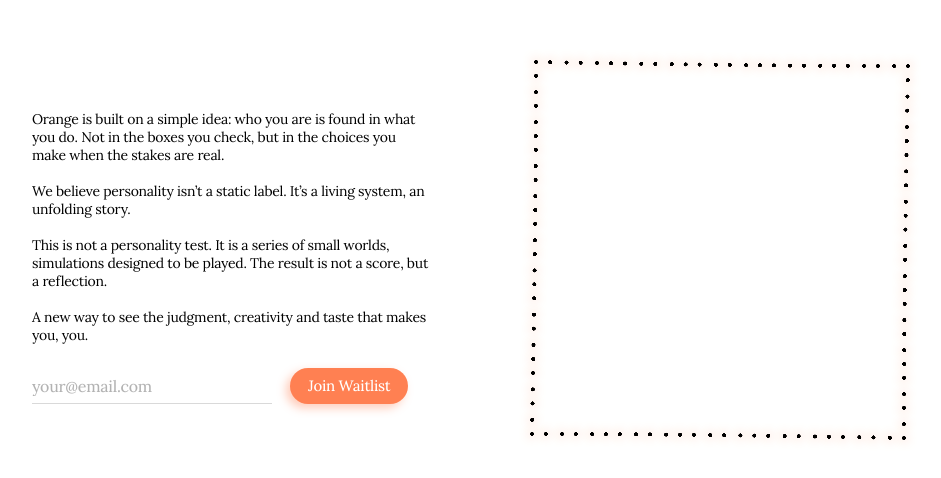
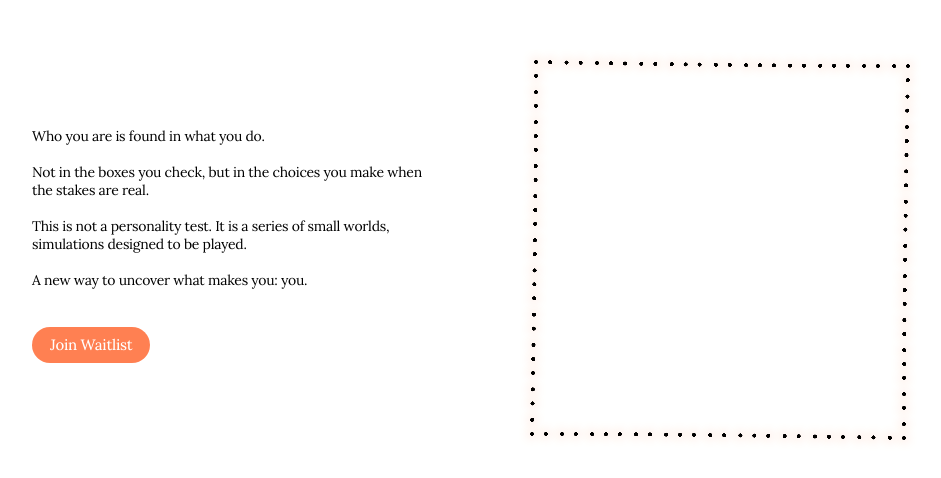
Before and after one commit to shelost/tryorange, a SvelteKit app: page / in a window 1280 px wide. Shown: the part 150-628 px from the top of the page, without its empty margins (144-1085 px from the left). Built offline with nearby package versions, Linux system fonts and the light colour scheme; a web font is replaced by a local one.

Commit message:
form url

```diff
--- a/src/routes/+page.svelte
+++ b/src/routes/+page.svelte
@@ -186,10 +186,10 @@
 		});
 
 		if (isInputHovered) {
-			cursorShape.set({ rx: 0.1, ry: 10, lineWidth: 5 });
+			cursorShape.set({ rx: 0.1, ry: 10, lineWidth: 3 });
 		} else {
-			const radius = isRepelling ? 20 : 10;
-			cursorShape.set({ rx: radius, ry: radius, lineWidth: 5 });
+			const radius = isRepelling ? 16 : 8;
+			cursorShape.set({ rx: radius, ry: radius, lineWidth: 3 });
 		}
 
 		// Then draw everything with the final positions
@@ -301,8 +301,7 @@
 			if (isTouchDevice) return;
 			const rect = canvas.getBoundingClientRect();
 
-			// Translate mouse coordinates from screen space to canvas space
-			const scaleX = canvas.width / (rect.width * 2); // 2 is scaleFactor
+			const scaleX = canvas.width / (rect.width * 2);
 			const scaleY = canvas.height / (rect.height * 2);
 
 			mouse.x = (event.clientX - rect.left) * scaleX;
@@ -379,17 +378,24 @@
 <div class="container" style="--theme-color: {currentTheme.color}">
     <div class = 'mast'>
         <p>
-            Orange is built on a simple idea: who you are is found in what you do. Not in the boxes you check, but in the choices you make when the stakes are real.
-           <br> <br>
-            We believe personality isn’t a static label. It’s a living system, an unfolding story.
+			Who you are is found in what you do.
+			<br> <br>
+			Not in the boxes you check, but in the choices you make when the stakes are real.
+			<br> <br>
+			This is not a personality test. It is a series of small worlds, simulations designed to be played.
+			<br> <br>
+			A new way to uncover what makes you: you.
+        </p>
 
-            <br> <br>
+		<a href="https://tally.so/r/mR91yP" target="_blank">
+			<button
+				type="submit"
+				on:mouseenter={() => { if (!isTouchDevice) isButtonHovered = true; }}
+				on:mouseleave={() => { if (!isTouchDevice) isButtonHovered = false; }}
+			> Join Waitlist </button>
+		</a>
 
-            This is not a personality test. It is a series of small worlds, simulations designed to be played. The result is not a score, but a reflection.
-            <br> <br>
-             A new way to see the judgment, creativity and taste that makes you, you.
-
-        </p>
+		<!--
         <form on:submit|preventDefault={joinWaitlist}>
             <input
 				type="email"
@@ -407,6 +413,7 @@
 				disabled={isSubmitting}
 			>{isSubmitting ? 'Adding...' : 'Join Waitlist'}</button>
           </form>
+		  -->
     </div>
 	<canvas bind:this={canvas}></canvas>
 </div>
@@ -487,7 +494,10 @@
                 border-bottom: 1.5px solid var(--theme-color);
             }
         }
-        button{
+
+	}
+
+	button{
             background: var(--theme-color);
             color: white;
             border: none;
@@ -497,11 +507,10 @@
             font-size: 15px;
             font-weight: 450;
             letter-spacing: -0.25px;
-            box-shadow: -4px 4px 10px 0 color-mix(in srgb, var(--theme-color) 40%, transparent);
             transition: 0.2s ease;
+			margin: 24px 0;
 
             &:hover{
-                //background: color-mix(in srgb, var(--theme-color) 90%, black);
                 cursor: pointer;
 				cursor: none;
 				transform: scale(1.05);
@@ -511,7 +520,6 @@
 				cursor: not-allowed;
 			}
         }
-	}
 
 	canvas {
         width: 480px !important;
```
